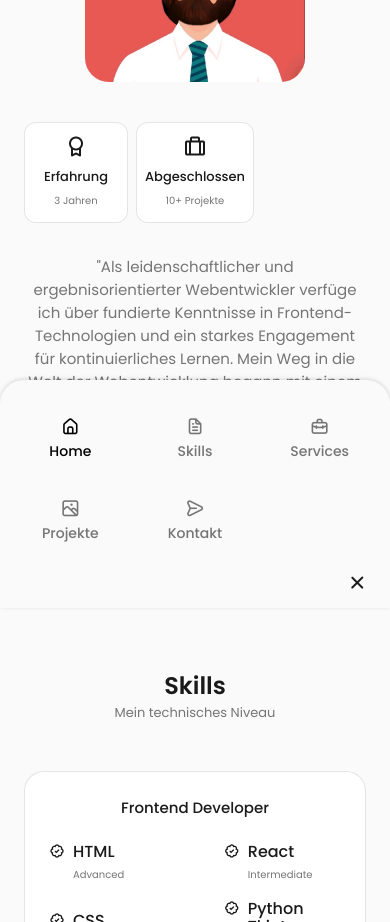
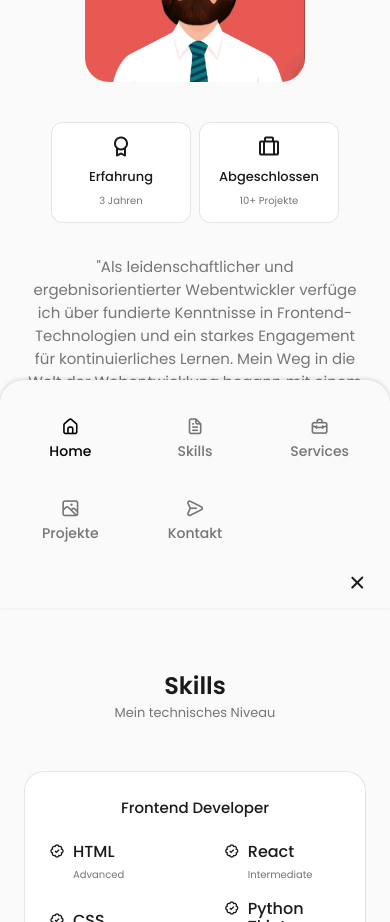
Before and after one commit to CarlosPereira85/Portfolio, a React (Create React App) app: page / in a window 390 px wide. Shown: the part 1080-2002 px from the top of the page. Built offline with nearby package versions, Linux system fonts and the light colour scheme; a web font is replaced by a local one.

Commit message:
first commit2

```diff
--- a/src/components/about/about.css
+++ b/src/components/about/about.css
@@ -14,7 +14,7 @@
 
 .about__info
 {
-    grid-template-columns: repeat(3, 140px);
+    grid-template-columns: repeat(2, 140px);
     gap: 0.5rem;
     margin-bottom: var(--mb-2);
 }
@@ -90,7 +90,7 @@
   @media screen and (max-width: 576px) {
     .about__info
     {
-        grid-template-columns: repeat(3, 1fr);
+        justify-content: center;
     }
 
     .about__description{
@@ -101,6 +101,8 @@
   /* For small devices */
   @media screen and (max-width: 350px) {
     .about__info{
-        grid-template-columns: repeat(2, 1fr);
+        display: flex;
+        flex-direction: row;
+        justify-content: center;
     }
   }
```
